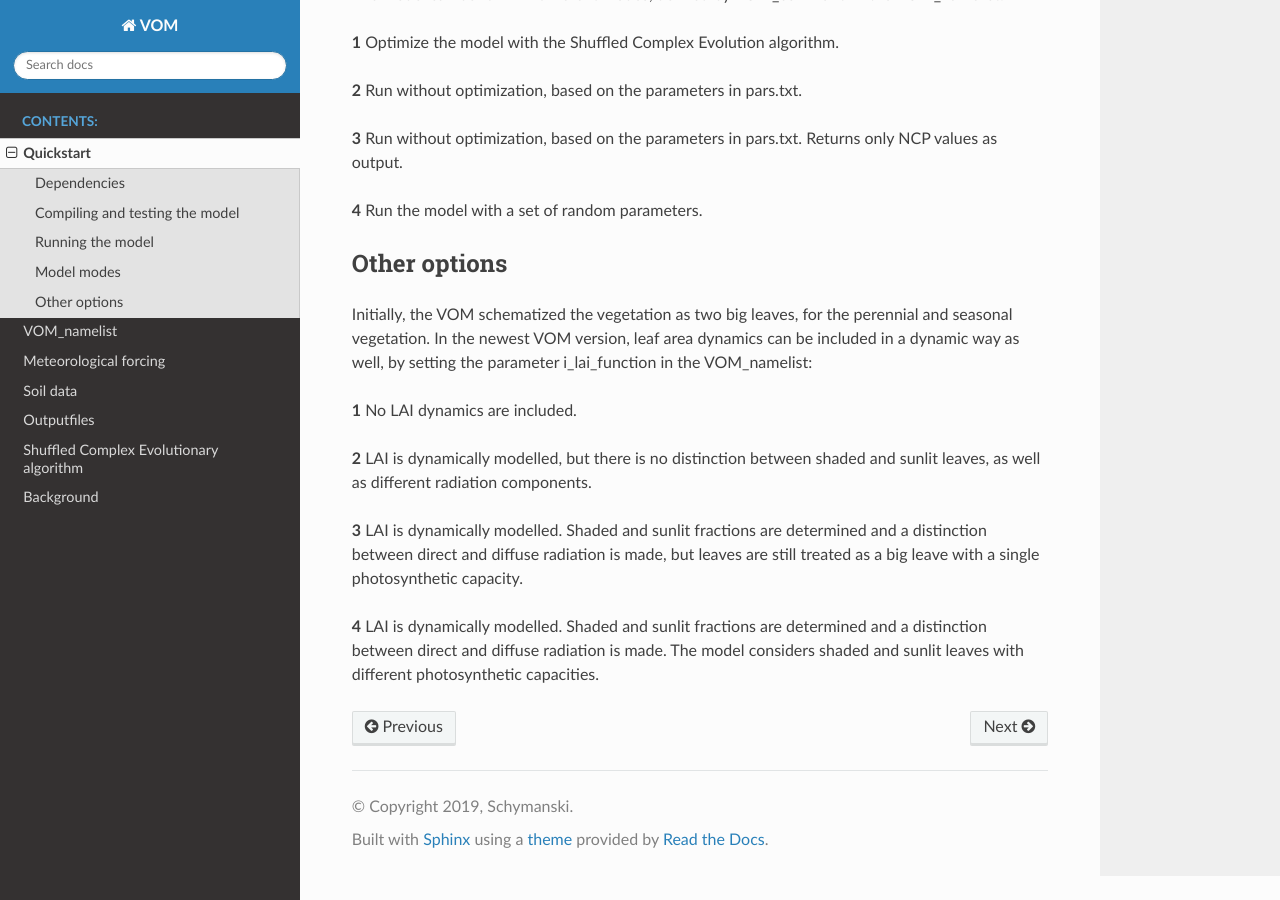
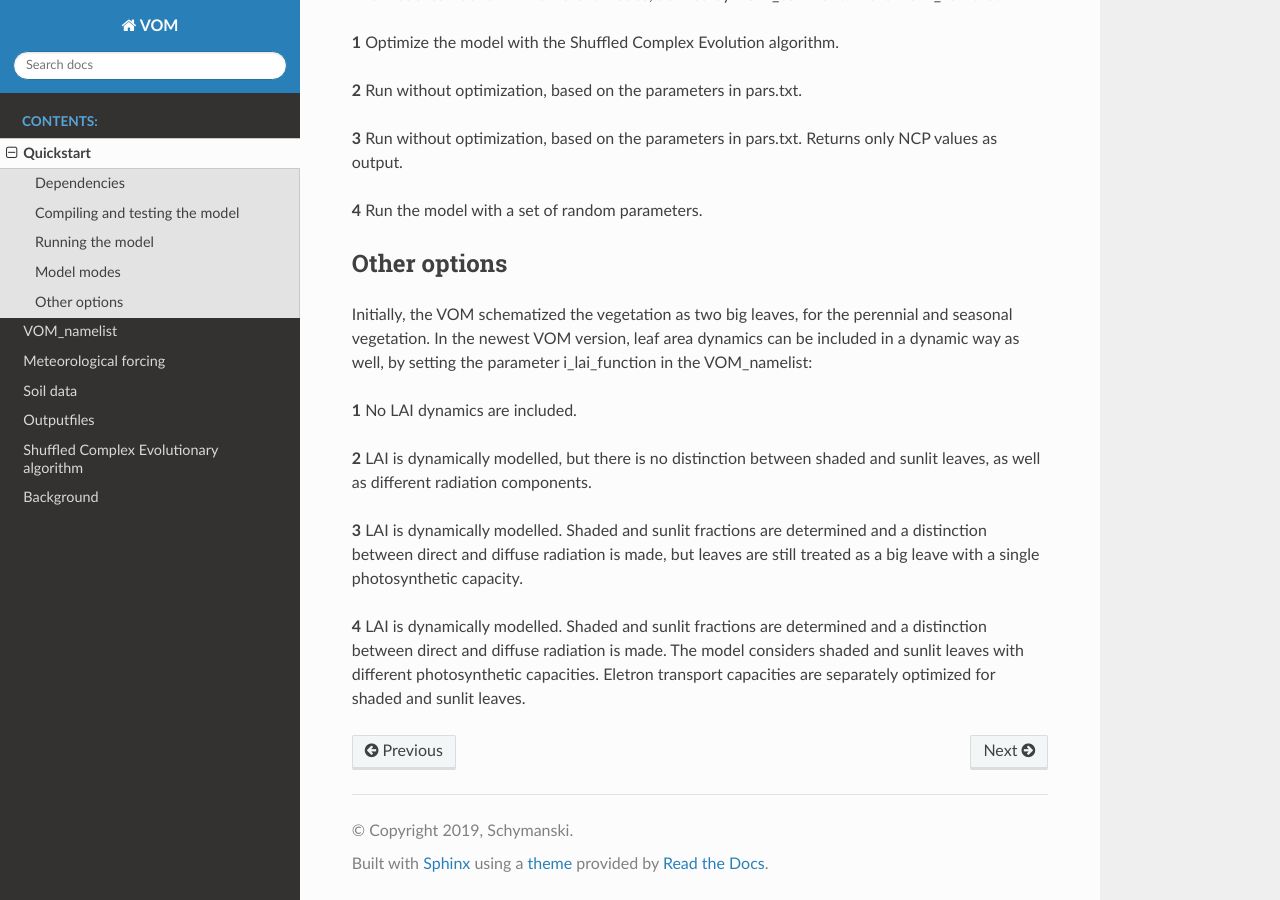
Before and after one commit to schymans/VOM, a Sphinx documentation site: the page built from VOM_Fortran/VOM-docu/source/quickstart.rst, in a window 1280 px wide and 900 px high, scrolled down 1601 px. Built offline with Sphinx 7.4.7 and the Read the Docs theme 2.0.0, drawn with Linux system fonts in a browser that asks for light colours.

Commit message:
changed documentation

```diff
--- a/VOM_Fortran/VOM-docu/source/quickstart.rst
+++ b/VOM_Fortran/VOM-docu/source/quickstart.rst
@@ -87,4 +87,4 @@ Initially, the VOM schematized the vegetation as two big leaves, for the perenni
 
 **3**   LAI is dynamically modelled. Shaded and sunlit fractions are determined and a distinction between direct and diffuse radiation is made, but leaves are still treated as a big leave with a single photosynthetic capacity.
 
-**4**   LAI is dynamically modelled. Shaded and sunlit fractions are determined and a distinction between direct and diffuse radiation is made. The model considers shaded and sunlit leaves with different photosynthetic capacities.
+**4**   LAI is dynamically modelled. Shaded and sunlit fractions are determined and a distinction between direct and diffuse radiation is made. The model considers shaded and sunlit leaves with different photosynthetic capacities. Eletron transport capacities are separately optimized for shaded and sunlit leaves.
```
